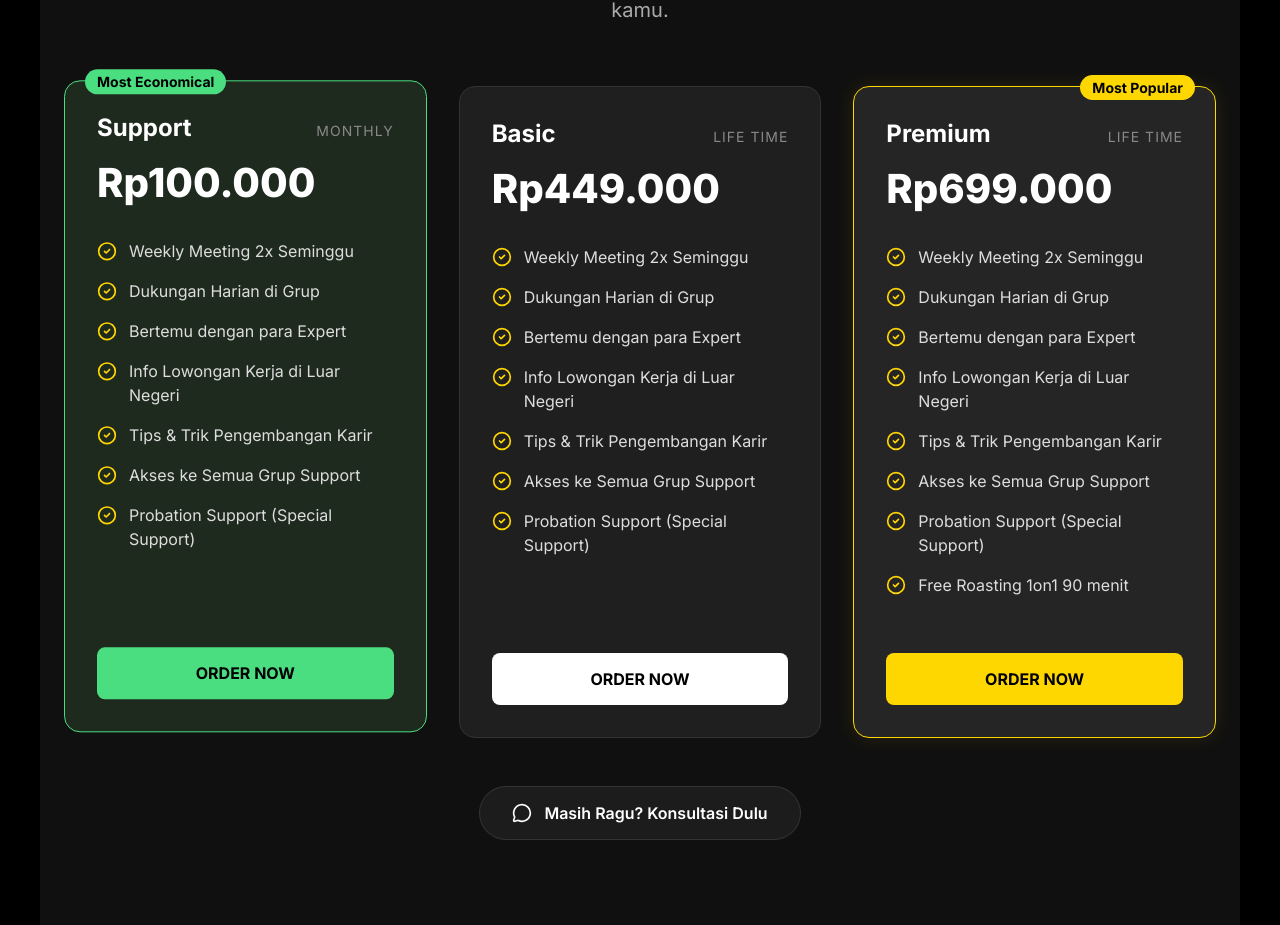
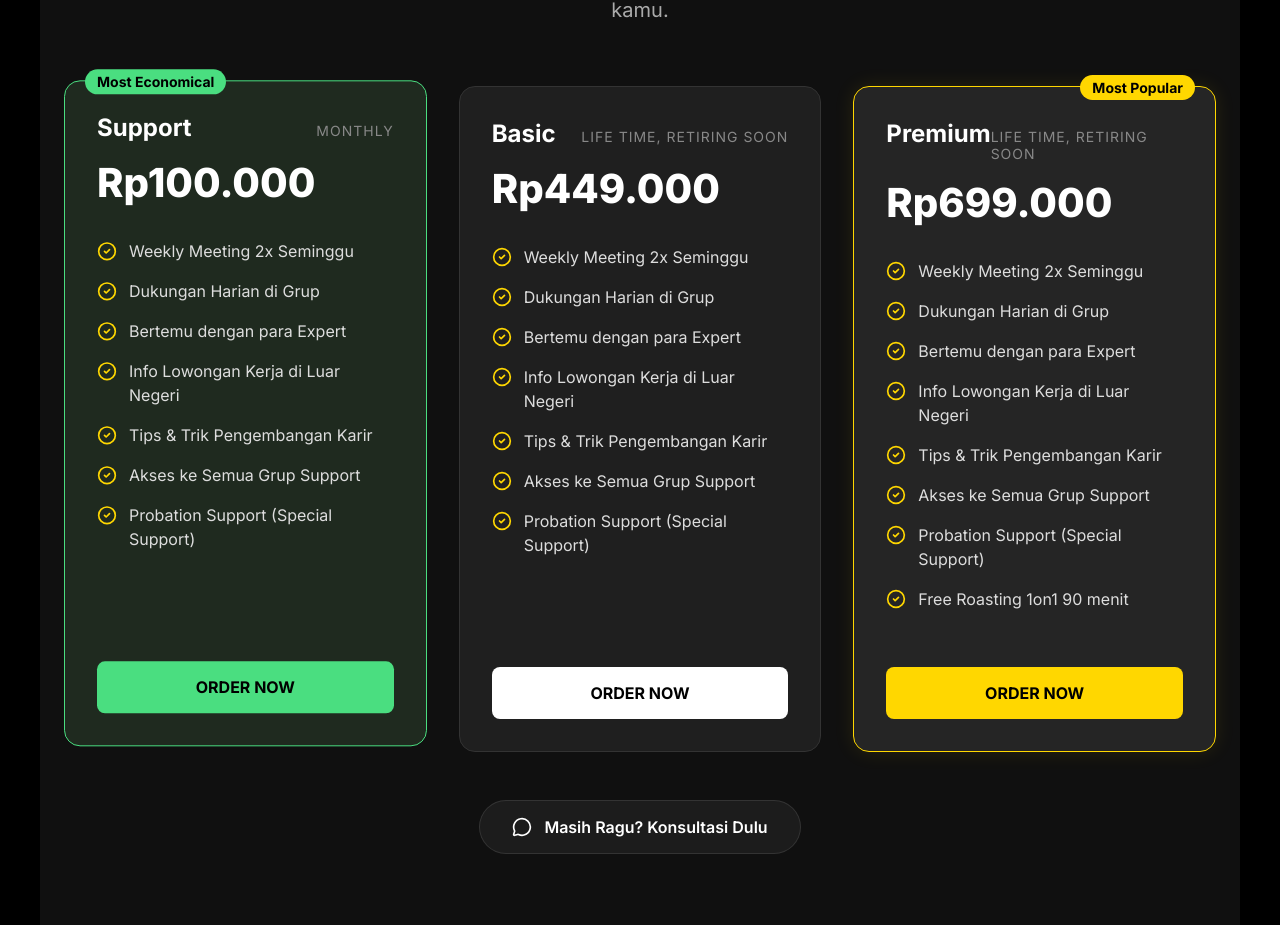
Before and after one commit to alvianzf/learnwithandi.com, a Next.js app: page / in a window 1280 px wide. Shown: the part 8501-9426 px from the top of the page. Built offline with nearby package versions, Linux system fonts and the light colour scheme.

Commit message:
feat: Indicate 'Retiring Soon' status for Basic and Premium plan billing.

```diff
--- a/src/data/content.ts
+++ b/src/data/content.ts
@@ -285,7 +285,7 @@ export const content = {
       {
         name: "Basic",
         price: "Rp449.000",
-        billing: "Life Time",
+        billing: "Life Time, Retiring Soon",
         features: [
           "Weekly Meeting 2x Seminggu",
           "Dukungan Harian di Grup",
@@ -303,7 +303,7 @@ export const content = {
       {
         name: "Premium",
         price: "Rp699.000",
-        billing: "Life Time",
+        billing: "Life Time, Retiring Soon",
         features: [
           "Weekly Meeting 2x Seminggu",
           "Dukungan Harian di Grup",
```
